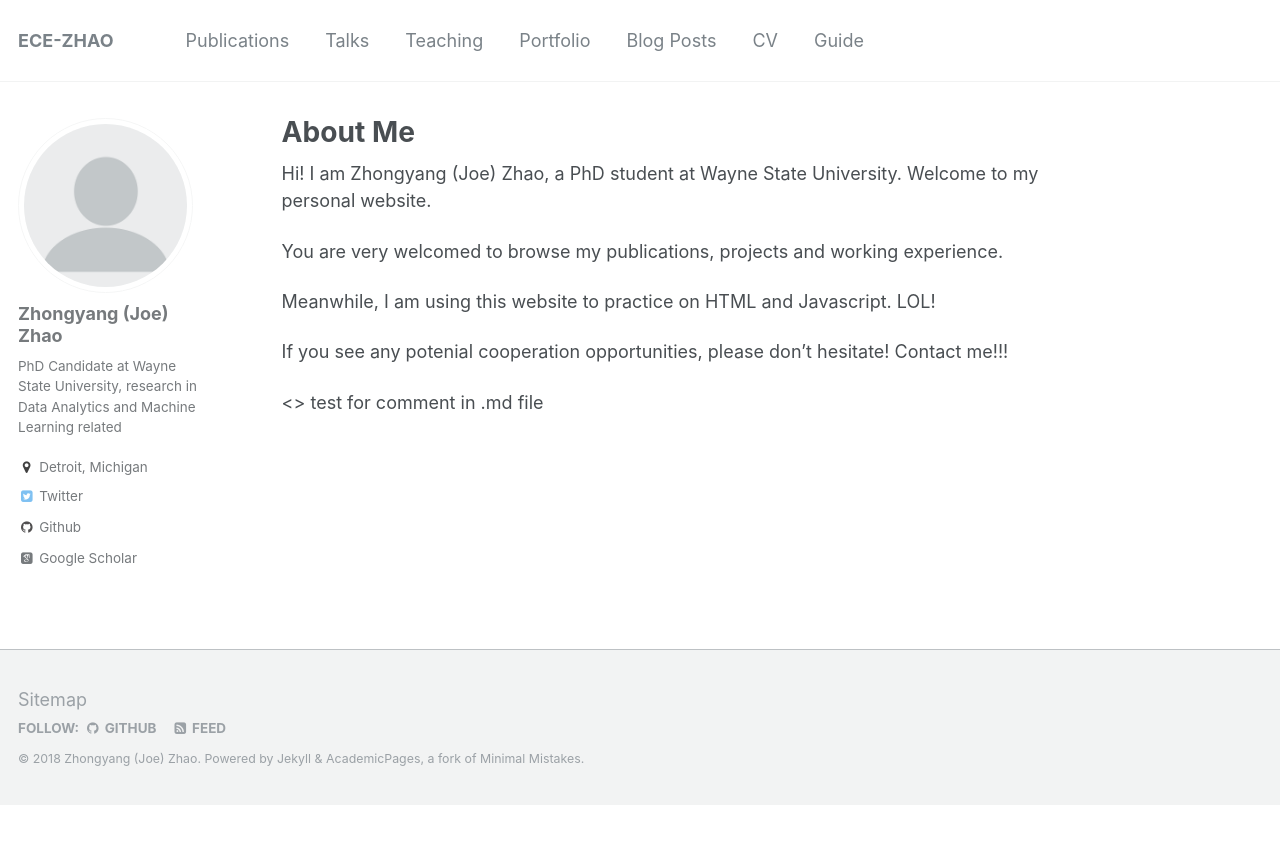
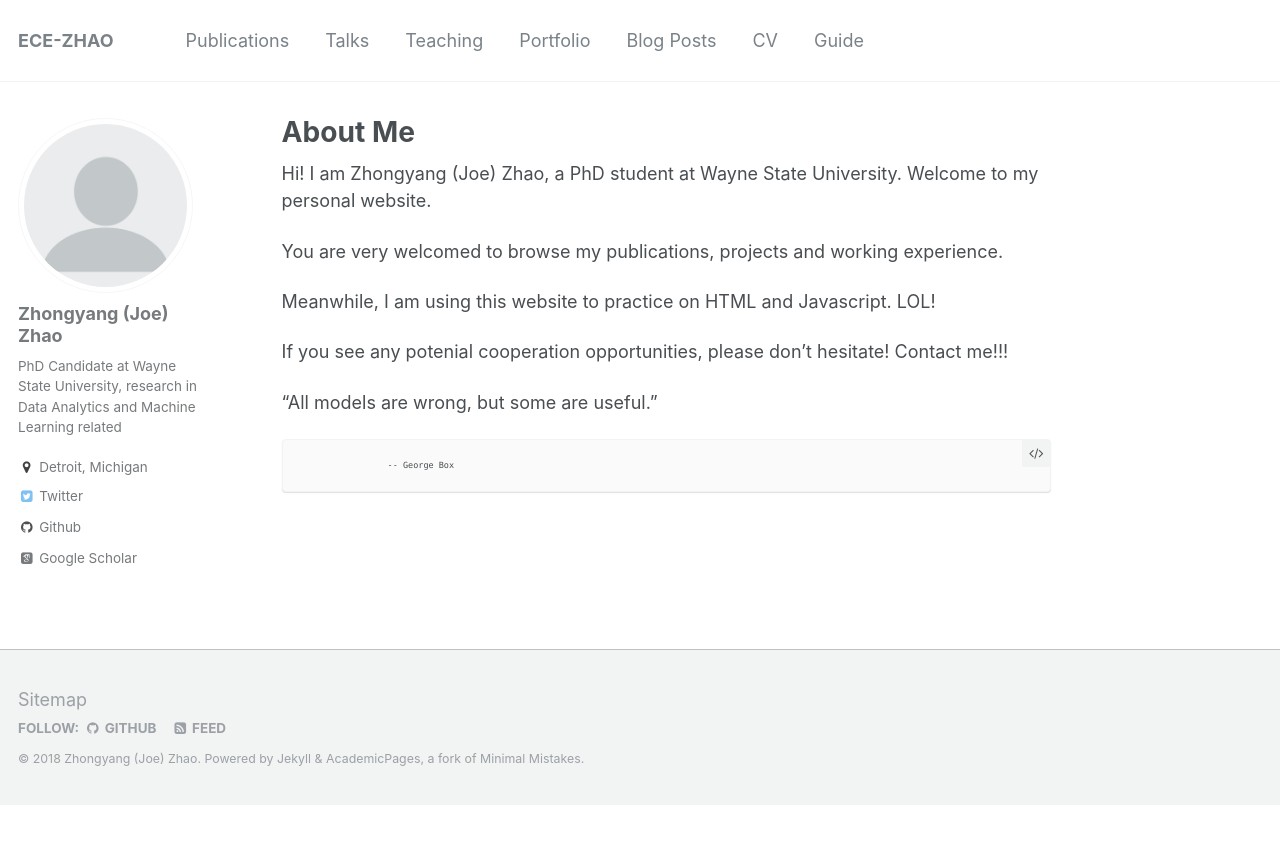
Before and after one commit to ecezhao/ecezhao.github.io, a Jekyll site: the page built from _pages/about.md, in a window 1280 px wide. Shown: the top 844 px of the page. Built offline with Jekyll 4.4.1, drawn with Linux system fonts in a browser that asks for light colours; some web fonts are replaced.

Commit message:
add to about me

```diff
--- a/_pages/about.md
+++ b/_pages/about.md
@@ -16,4 +16,6 @@ Meanwhile, I am using this website to practice on HTML and Javascript. LOL!
 
 If you see any potenial cooperation opportunities, please don't hesitate! Contact me!!!
 
-<> test for comment in .md file
+"All models are wrong, but some are useful."
+
+                     -- George Box
```
